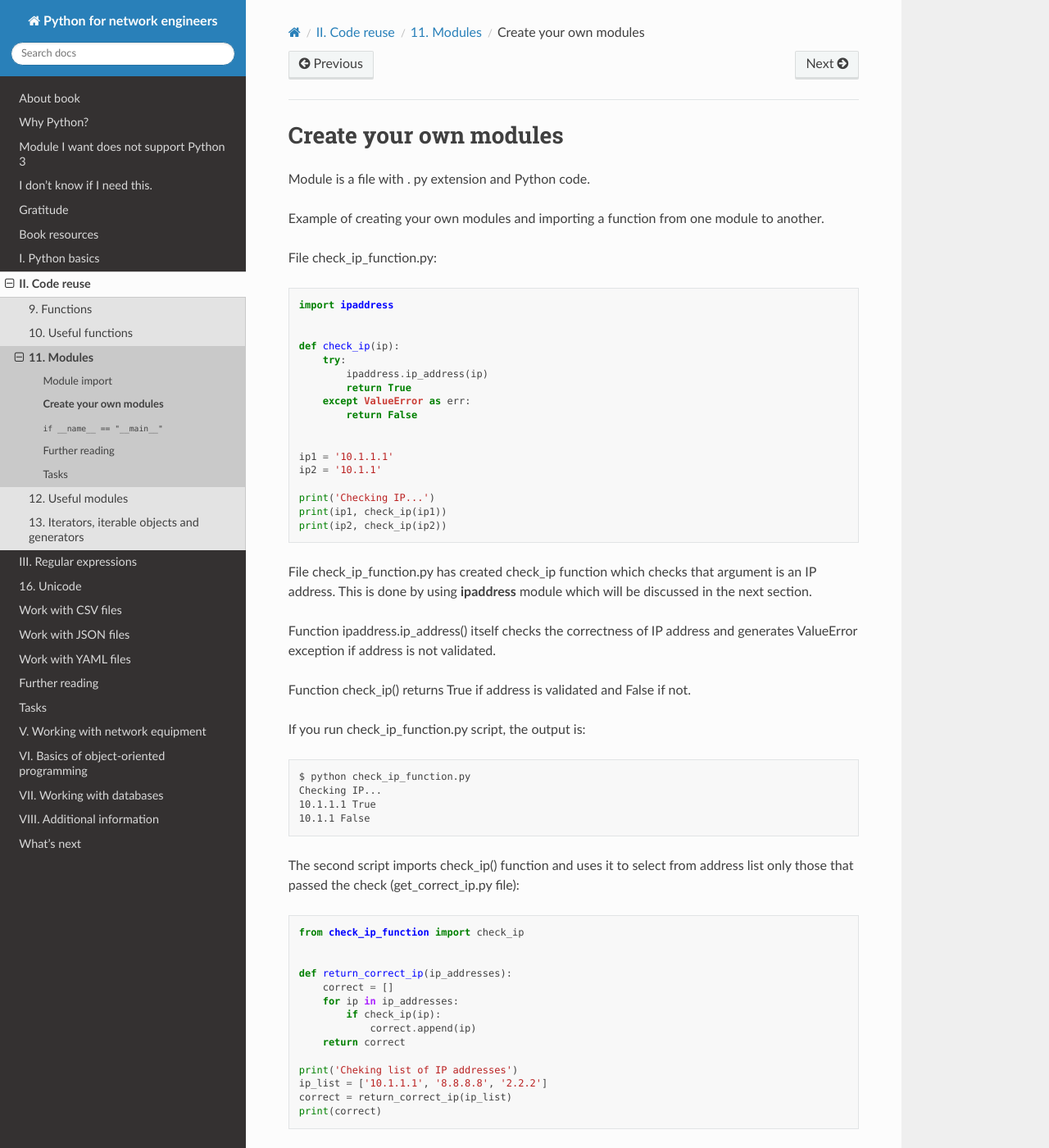
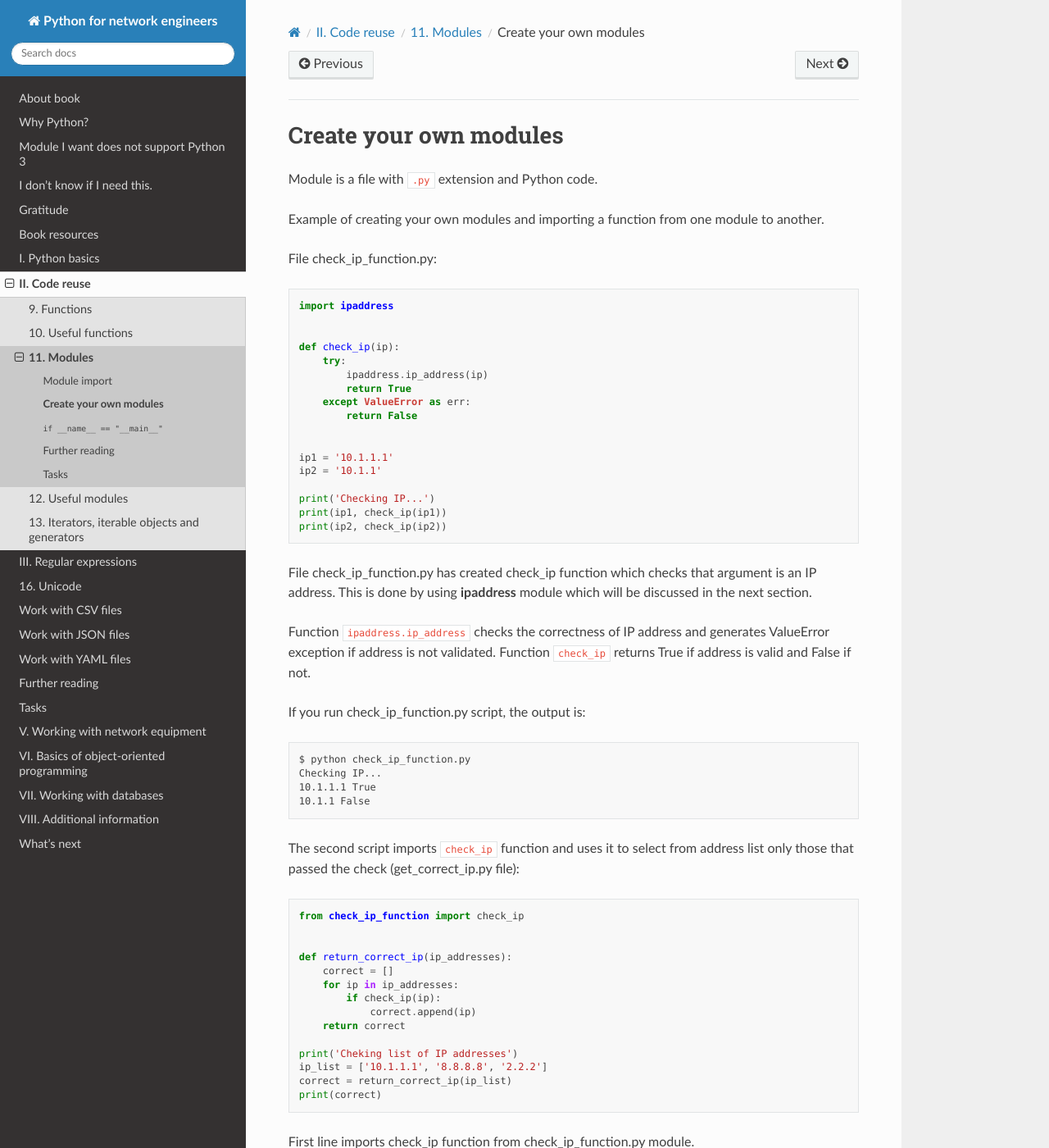
Before and after one commit to natenka/pyneng-book-en, a Sphinx documentation site: the page built from docs/source/book/11_modules/create.rst, in a window 1280 px wide and 1400 px high. Shown: the whole window at 82% size. Built offline with Sphinx 7.4.7 and the Read the Docs theme 2.0.0, drawn with Linux system fonts in a browser that asks for light colours; pages that are not in the unit, such as notebooks, are missing from menus.

Commit message:
chapter 11 update: small fixes

```diff
--- a/docs/source/book/11_modules/create.rst
+++ b/docs/source/book/11_modules/create.rst
@@ -1,7 +1,7 @@
 Create your own modules
 ----------------------
 
-Module is a file with . py extension and Python code.
+Module is a file with ``.py`` extension and Python code.
 
 Example of creating your own modules and importing a function from one module to another.
 
@@ -27,11 +27,13 @@ File check_ip_function.py:
     print(ip1, check_ip(ip1))
     print(ip2, check_ip(ip2))
 
-File check_ip_function.py has created check_ip function which checks that argument is an IP address. This is done by using **ipaddress** module which will be discussed in the next section.
+File check_ip_function.py has created check_ip function which
+checks that argument is an IP address. This is done by using
+**ipaddress** module which will be discussed in the next section.
 
-Function ipaddress.ip_address() itself checks the correctness of IP address and generates ValueError exception if address is not validated.
-
-Function check_ip() returns True if address is validated and False if not.
+Function ``ipaddress.ip_address`` checks the correctness of IP
+address and generates ValueError exception if address is not validated.
+Function ``check_ip`` returns True if address is valid and False if not.
 
 If you run check_ip_function.py script, the output is:
 
@@ -43,7 +45,8 @@ If you run check_ip_function.py script, the output is:
     10.1.1 False
 
 
-The second script imports check_ip() function and uses it to select from address list only those that passed the check (get_correct_ip.py file):
+The second script imports ``check_ip`` function and uses it to select from address
+list only those that passed the check (get_correct_ip.py file):
 
 .. code:: python
 
@@ -76,7 +79,11 @@ Result of script execution:
     Cheking list of IP addresses
     ['10.1.1.1', '8.8.8.8']
 
-Note that not only information from get_correct_ip.py script is displayed, but also information from check_ip_function.py. This is because any type of import executes the entire script. That is, even when import looks like ``from check_ip_function import check_ip``, entire check_ip_function.py script is executed, not just check_ip function. As a result, all messages of imported script will be displayed.
+Note that not only information from get_correct_ip.py script is displayed,
+but also information from check_ip_function.py. This is because any type of
+import executes the entire script. That is, even when import looks like
+``from check_ip_function import check_ip``, entire check_ip_function.py script
+is executed, not just check_ip function. As a result, all messages of imported script will be displayed.
 
 Messages from imported script are not scary, they are just confusing. Worse when script performed some kind of connection to equipment and when importing a function from it, we will have to wait for connection to take place.
 
--- a/docs/source/book/11_modules/further_reading.rst
+++ b/docs/source/book/11_modules/further_reading.rst
@@ -3,7 +3,7 @@ Further reading
 
 The Python Standard Library:
 
--  `Индекс модулей <https://docs.python.org/3/py-modindex.html>`__
+-  `Python Module Index <https://docs.python.org/3/py-modindex.html>`__
 -  `Python 3 Module of the Week <https://pymotw.com/3/>`__
 
 Docs:
```
Also changed, not shown: docs/source/book/11_modules/if_name_main.rst (+22 -8 lines), docs/source/book/11_modules/import.rst (+13 -6 lines), docs/source/book/11_modules/index.rst (+4 -3 lines).
